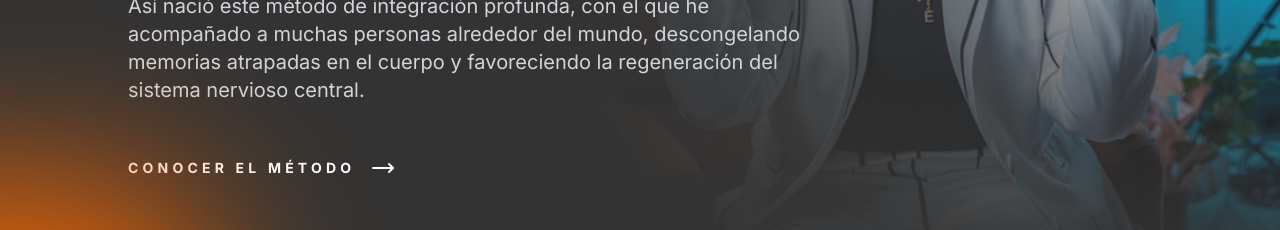
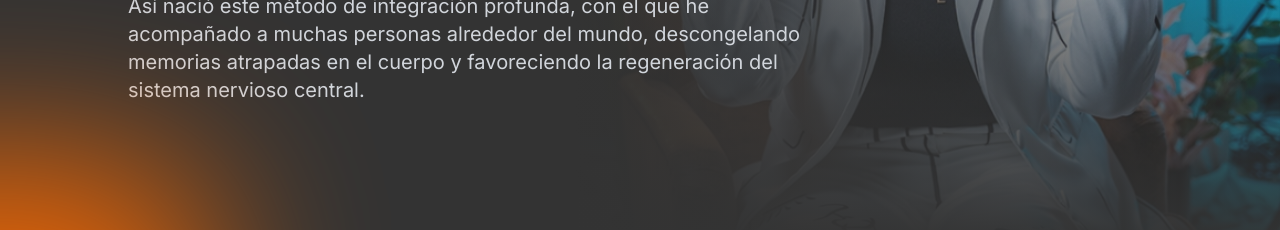
Before and after one commit to yelitzerangeloficialweb-max/yelitze-rangel-web, a Next.js app: page /sobre-mi in a window 1280 px wide. Shown: the part 3780-4010 px from the top of the page. Built offline with nearby package versions, Linux system fonts and the light colour scheme; no server answers; a web font is replaced by a local one.

Commit message:
Remove 'Conocer el método' button from Sobre Mi page

```diff
--- a/app/(website)/(routes)/sobre-mi/page.tsx
+++ b/app/(website)/(routes)/sobre-mi/page.tsx
@@ -234,15 +234,7 @@ export default function AboutPage() {
                                     <p>
                                         Así nació este método de integración profunda, con el que he acompañado a muchas personas alrededor del mundo, descongelando memorias atrapadas en el cuerpo y favoreciendo la regeneración del sistema nervioso central.
                                     </p>
-                                    <div className="pt-8">
-                                        <Link
-                                            href="/servicios/coaching-ancestral"
-                                            className="inline-flex items-center gap-4 text-white hover:text-[var(--color-secondary)] transition-colors group text-sm uppercase tracking-[0.3em] font-bold"
-                                        >
-                                            Conocer el método
-                                            <MoveRight className="group-hover:translate-x-2 transition-transform" />
-                                        </Link>
-                                    </div>
+
                                 </div>
                             </FadeIn>
                         </div>
```
